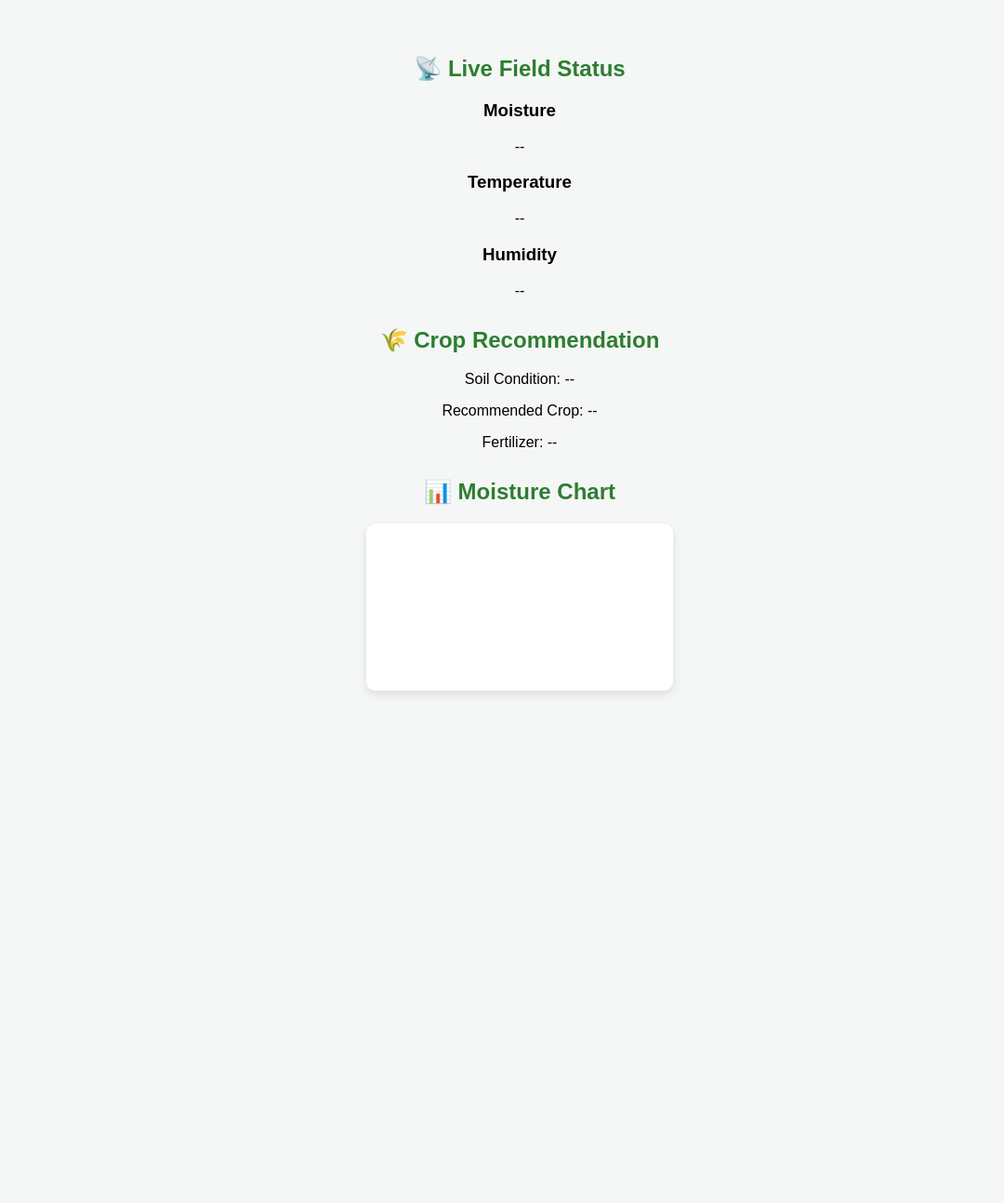
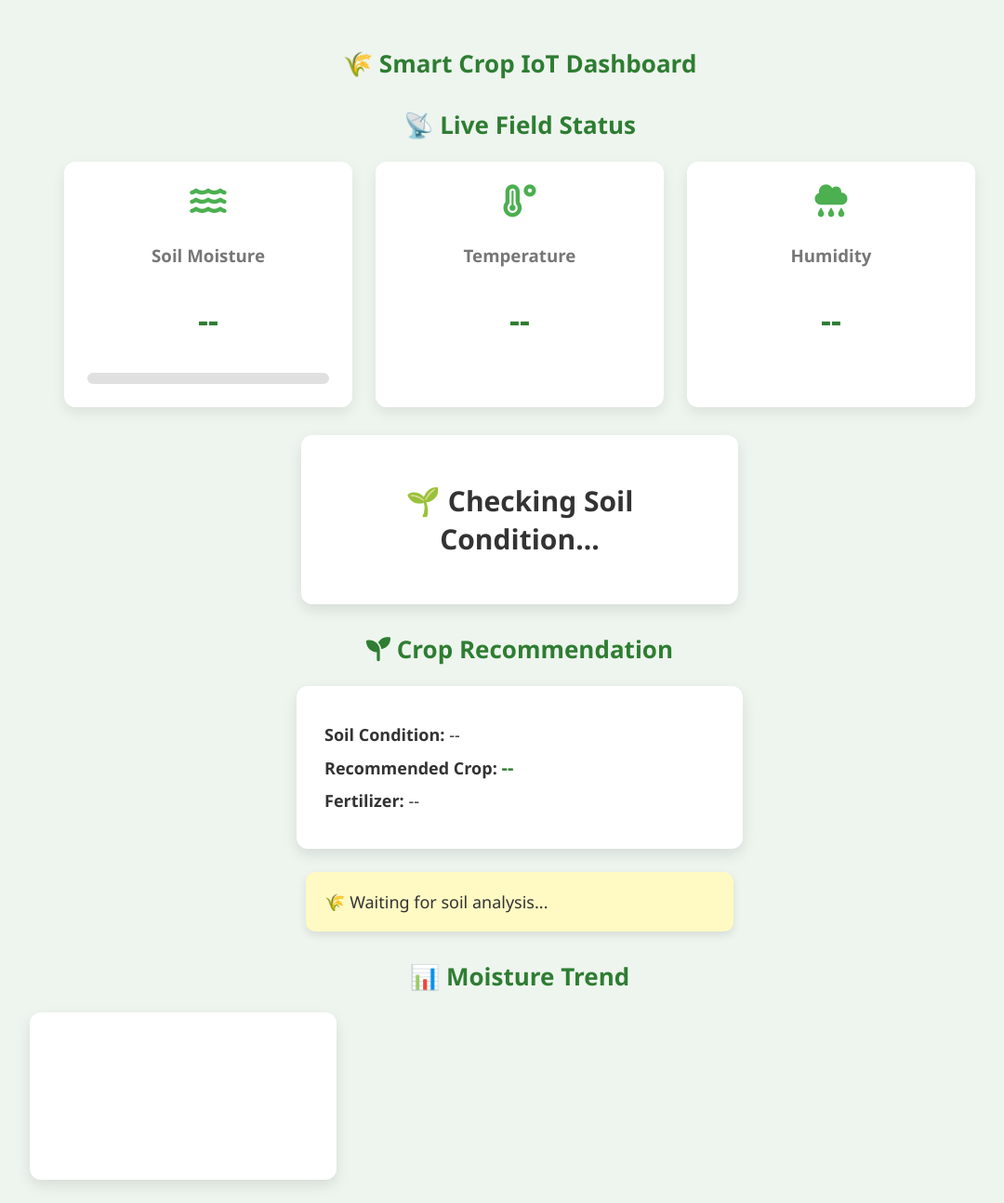
Before and after one commit to divi298/smart-crop_db, a Flask app: page / in a window 1280 px wide. Shown: the whole page at 93% size, without its empty margins (81-1161 px from the left). Before the commit the page ends 747 px from the top, so only its background shows below. Run offline with Flask 3, Linux system fonts and the light colour scheme; data that the repository does not hold is empty; a map, chart or similar area stays blank.

Commit message:
Updated farmer interactive dashboard UI

```diff
--- a/static/style.css
+++ b/static/style.css
@@ -1,54 +1,73 @@
 /* =========================
-   GLOBAL STYLE
+GLOBAL
 ========================= */
 
 body{
-    font-family: Arial, Helvetica, sans-serif;
-    background:#f4f7f5;
+font-family: "Segoe UI", sans-serif;
+background:#eef5ee;
 margin:0;
-    padding:30px;
-    text-align:center;
+padding:20px;
+color:#333;
 }
 
-/* =========================
-   TITLES
-========================= */
-
-h2{
-    color:#2e7d32;
+.section-title{
+text-align:center;
 margin-top:30px;
 }
 
+.section-title h2{
+color:#2e7d32;
+font-size:26px;
+}
+
+
 /* =========================
-   SENSOR CARDS
+LIVE SENSOR CARDS
 ========================= */
 
 .cards{
 display:flex;
 justify-content:center;
-    gap:30px;
+flex-wrap:wrap;
+gap:25px;
 margin-top:20px;
-    flex-wrap:wrap;
 }
 
 .card{
 background:white;
 padding:25px;
-    width:250px;
-    border-radius:10px;
-    box-shadow:0 4px 10px rgba(0,0,0,0.1);
+width:260px;
+border-radius:12px;
+box-shadow:0 6px 15px rgba(0,0,0,0.08);
+text-align:center;
+transition:0.3s;
+cursor:pointer;
+}
+
+.card:hover{
+transform:translateY(-5px);
+box-shadow:0 10px 20px rgba(0,0,0,0.15);
 }
 
 .card h3{
+color:#777;
 margin-bottom:10px;
-    color:#555;
 }
 
 .card p{
-    font-size:28px;
+font-size:34px;
 font-weight:bold;
 color:#2e7d32;
 }
+
+/* icons */
+
+.card i{
+font-size:35px;
+color:#4caf50;
+margin-bottom:10px;
+}
+
 
 /* =========================
 PROGRESS BAR
@@ -57,20 +76,45 @@ h2{
 .progress-container{
 width:100%;
 height:12px;
-    background:#ddd;
-    border-radius:10px;
+background:#e0e0e0;
+border-radius:20px;
 margin-top:10px;
+overflow:hidden;
 }
 
 .progress-bar{
-    height:12px;
+height:100%;
 width:0%;
 background:#4caf50;
-    border-radius:10px;
+border-radius:20px;
+transition:0.5s;
 }
 
+
 /* =========================
-   RECOMMENDATION BOX
+SOIL STATUS ALERT
+========================= */
+
+.soil-alert{
+display:flex;
+justify-content:center;
+margin-top:30px;
+}
+
+.soil-card{
+background:white;
+padding:25px;
+width:420px;
+border-radius:12px;
+box-shadow:0 6px 15px rgba(0,0,0,0.1);
+text-align:center;
+font-size:20px;
+font-weight:500;
+}
+
+
+/* =========================
+RECOMMENDATION CARD
 ========================= */
 
 .recommendation{
@@ -82,9 +126,10 @@ h2{
 .recommendation-card{
 background:white;
 padding:30px;
-    width:400px;
-    border-radius:10px;
-    box-shadow:0 4px 10px rgba(0,0,0,0.1);
+width:420px;
+border-radius:12px;
+box-shadow:0 6px 15px rgba(0,0,0,0.1);
+text-align:left;
 }
 
 .recommendation-card p{
@@ -95,14 +140,53 @@ h2{
 .highlight-text{
 color:#2e7d32;
 font-weight:bold;
+font-size:20px;
 }
+
+/* button */
+
+button{
+background:#2e7d32;
+color:white;
+border:none;
+padding:10px 18px;
+border-radius:6px;
+cursor:pointer;
+font-size:16px;
+}
+
+button:hover{
+background:#1b5e20;
+}
+
+
+/* =========================
+FARMER ACTION
+========================= */
+
+.action-section{
+display:flex;
+justify-content:center;
+margin-top:25px;
+}
+
+.action-card{
+background:#fff9c4;
+padding:20px;
+border-radius:10px;
+width:420px;
+font-size:18px;
+box-shadow:0 4px 10px rgba(0,0,0,0.1);
+}
+
 
 /* =========================
 YIELD SECTION
 ========================= */
 
 .yield-section{
-    margin-top:20px;
+text-align:center;
+margin-top:25px;
 }
 
 .yield-input{
@@ -110,37 +194,27 @@ h2{
 }
 
 .yield-input input{
-    padding:8px;
+padding:10px;
 width:120px;
 font-size:16px;
-}
-
-.yield-input button{
-    padding:8px 15px;
-    margin-left:10px;
-    background:#2e7d32;
-    color:white;
-    border:none;
-    border-radius:5px;
-    cursor:pointer;
-}
-
-.yield-input button:hover{
-    background:#1b5e20;
+border-radius:6px;
+border:1px solid #ccc;
 }
 
 .yield-result{
 margin-top:15px;
-    font-size:20px;
+font-size:22px;
 color:#2e7d32;
+font-weight:bold;
 }
+
 
 /* =========================
 CHART
 ========================= */
 
 .chart-section{
-    width:80%;
+width:85%;
 margin:auto;
 margin-top:20px;
 }
@@ -148,6 +222,34 @@ h2{
 canvas{
 background:white;
 padding:15px;
-    border-radius:10px;
-    box-shadow:0 4px 10px rgba(0,0,0,0.1);
+border-radius:12px;
+box-shadow:0 6px 15px rgba(0,0,0,0.1);
 }
+
+
+/* =========================
+MOBILE FRIENDLY
+========================= */
+
+@media(max-width:768px){
+
+.cards{
+flex-direction:column;
+align-items:center;
+}
+
+.card{
+width:90%;
+}
+
+.recommendation-card,
+.soil-card,
+.action-card{
+width:90%;
+}
+
+.chart-section{
+width:95%;
+}
+
+}
--- a/templates/dashboard.html
+++ b/templates/dashboard.html
@@ -5,40 +5,164 @@
 
 <title>Smart Crop IoT</title>
 
+<meta name="viewport" content="width=device-width, initial-scale=1.0">
+
 <link rel="stylesheet" href="{{ url_for('static', filename='style.css') }}">
 
+<!-- Icons -->
+<link rel="stylesheet"
+href="https://cdnjs.cloudflare.com/ajax/libs/font-awesome/6.5.0/css/all.min.css">
+
+<!-- Chart.js -->
 <script src="https://cdn.jsdelivr.net/npm/chart.js"></script>
 
 </head>
 
 <body>
 
+<!-- ========================= -->
+<!-- 🌱 TITLE -->
+<!-- ========================= -->
+
+<div class="section-title">
+<h2>🌾 Smart Crop IoT Dashboard</h2>
+</div>
+
+
+<!-- ========================= -->
+<!-- 📡 LIVE FIELD STATUS -->
+<!-- ========================= -->
+
+<div class="section-title">
 <h2>📡 Live Field Status</h2>
+</div>
 
-<div>
+<div class="cards">
 
-<h3>Moisture</h3>
+<div class="card">
+
+<i class="fas fa-water"></i>
+
+<h3>Soil Moisture</h3>
+
 <p id="moistureValue">--</p>
 
+<div class="progress-container">
+<div id="moistureBar" class="progress-bar"></div>
+</div>
+
+</div>
+
+
+<div class="card">
+
+<i class="fas fa-temperature-high"></i>
+
 <h3>Temperature</h3>
+
 <p id="temperatureValue">--</p>
 
+</div>
+
+
+<div class="card">
+
+<i class="fas fa-cloud-rain"></i>
+
 <h3>Humidity</h3>
+
 <p id="humidityValue">--</p>
 
 </div>
 
-<h2>🌾 Crop Recommendation</h2>
+</div>
 
-<p>Soil Condition: <span id="soil">--</span></p>
 
-<p>Recommended Crop: <span id="crop">--</span></p>
 
-<p>Fertilizer: <span id="fertilizer">--</span></p>
+<!-- ========================= -->
+<!-- 🌾 SOIL ALERT -->
+<!-- ========================= -->
 
-<h2>📊 Moisture Chart</h2>
+<div class="soil-alert">
+
+<div class="soil-card">
+
+<h2 id="soilAlertText">🌱 Checking Soil Condition...</h2>
+
+</div>
+
+</div>
+
+
+
+<!-- ========================= -->
+<!-- 🌾 CROP RECOMMENDATION -->
+<!-- ========================= -->
+
+<div class="section-title">
+<h2><i class="fas fa-seedling"></i> Crop Recommendation</h2>
+</div>
+
+<div class="recommendation">
+
+<div class="recommendation-card">
+
+<p>
+<strong>Soil Condition:</strong>
+<span id="soil">--</span>
+</p>
+
+<p>
+<strong>Recommended Crop:</strong>
+<span id="crop" class="highlight-text">--</span>
+</p>
+
+<p>
+<strong>Fertilizer:</strong>
+<span id="fertilizer">--</span>
+</p>
+
+</div>
+
+</div>
+
+
+
+<!-- ========================= -->
+<!-- 🚜 FARMER ACTION -->
+<!-- ========================= -->
+
+<div class="action-section">
+
+<div id="farmerAction" class="action-card">
+
+🌾 Waiting for soil analysis...
+
+</div>
+
+</div>
+
+
+
+<!-- ========================= -->
+<!-- 📊 MOISTURE CHART -->
+<!-- ========================= -->
+
+<div class="section-title">
+<h2>📊 Moisture Trend</h2>
+</div>
+
+<div class="chart-section">
 
 <canvas id="sensorChart"></canvas>
+
+</div>
+
+
+
+<!-- ========================= -->
+<!-- JS SCRIPT -->
+<!-- ========================= -->
 
 <script src="{{ url_for('static', filename='dashboard.js') }}"></script>
 
```
Lines whose indentation alone changed are shown as unchanged.
